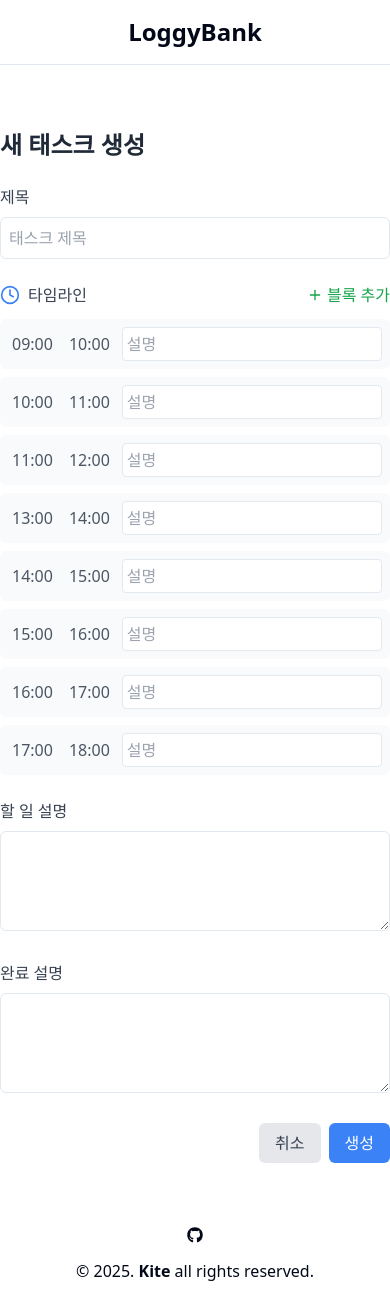
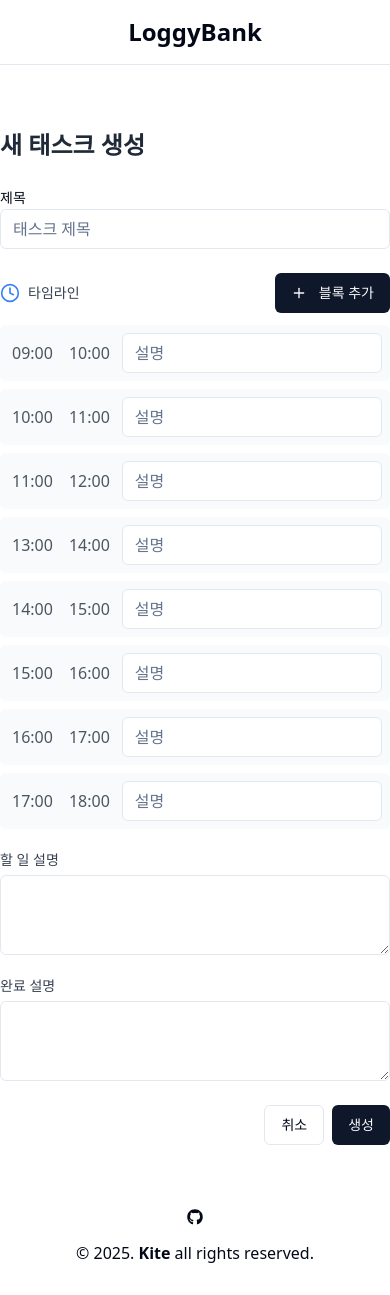
Before and after one commit to Blue-Kite/LoggyBank, a Next.js app: page /task in a window 390 px wide. Built offline with nearby package versions, Linux system fonts and the light colour scheme.

Commit message:
style: 컴포넌트 shadcn/ui 반영

```diff
--- a/app/page.tsx
+++ b/app/page.tsx
@@ -1,4 +1,6 @@
 import TaskItem from '@/components/task-item';
+import { Button } from '@/components/ui/button';
+import { Input } from '@/components/ui/input';
 import { MOCK_TASK } from '@/mock/data';
 import Link from 'next/link';
 
@@ -9,14 +11,10 @@
     <main className="flex flex-col flex-grow w-full max-w-4xl mx-auto py-8">
       <div className="flex flex-row justify-between items-center gap-4">
         <form className="flex items-center flex-1 ">
-          <input
-            type="text"
-            placeholder="업무일지 검색..."
-            className="w-full px-4 py-2 border rounded-md focus:outline-none focus:ring-2 focus:ring-blue-500"
-          />
-          <button type="submit" className="sr-only">
+          <Input type="text" placeholder="업무일지 검색..." />
+          <Button type="submit" className="sr-only">
             검색
-          </button>
+          </Button>
         </form>
         <Link
           href="/task"
--- a/app/task/page.tsx
+++ b/app/task/page.tsx
@@ -5,6 +5,10 @@
 import { generateDefaultTimeBlocks } from '@/lib/utils';
 import { v4 as uuidv4 } from 'uuid';
 import { Clock, Plus, Trash2 } from 'lucide-react';
+import { Input } from '@/components/ui/input';
+import { Button } from '@/components/ui/button';
+import { Textarea } from '@/components/ui/textarea';
+import { Label } from '@/components/ui/label';
 
 export default function CreateTask() {
   const router = useRouter();
@@ -44,7 +48,7 @@
       updatedAt: new Date(),
     };
 
-    // TODO: 실제 API 호출
+    // TODO: API 연동
     console.log('New Task:', newTask);
 
     // 작성 완료 후 목록 페이지로 이동
@@ -58,18 +62,11 @@
       <form onSubmit={handleSubmit} className="space-y-6">
         {/* 제목 입력 */}
         <div>
-          <label
-            htmlFor="title"
-            className="block mb-2 font-medium text-gray-700"
-          >
-            제목
-          </label>
-          <input
+          <Label htmlFor="title">제목</Label>
+          <Input
             type="text"
-            id="title"
             value={title}
             onChange={(e) => setTitle(e.target.value)}
-            className="w-full p-2 border rounded-md focus:outline-none focus:ring-2 focus:ring-blue-500"
             placeholder="태스크 제목"
             required
           />
@@ -78,18 +75,14 @@
         {/* 타임라인 섹션 */}
         <div>
           <div className="flex justify-between items-center mb-3">
-            <label className="font-medium text-gray-700 flex items-center">
+            <Label className="font-medium text-gray-700 flex items-center">
               <Clock className="mr-2 text-blue-500" size={20} />
               타임라인
-            </label>
-            <button
-              type="button"
-              onClick={addTimeBlock}
-              className="flex items-center text-green-600 hover:text-green-700"
-            >
+            </Label>
+            <Button onClick={addTimeBlock}>
               <Plus className="mr-1" size={16} />
               블록 추가
-            </button>
+            </Button>
           </div>
           <div className="space-y-2">
             {timeline.map((block, index) => (
@@ -98,49 +91,48 @@
                 className="flex items-center space-x-2 bg-gray-50 p-2 rounded-md"
               >
                 {index >= 8 ? (
-                  <input
+                  <Input
                     type="time"
                     value={block.startTime}
                     onChange={(e) =>
                       updateTimeBlock(index, { startTime: e.target.value })
                     }
-                    className="p-1 border rounded"
+                    className="w-30"
                   />
                 ) : (
                   <span className="p-1 text-gray-600">{block.startTime}</span>
                 )}
 
                 {index >= 8 ? (
-                  <input
+                  <Input
                     type="time"
                     value={block.endTime}
                     onChange={(e) =>
                       updateTimeBlock(index, { endTime: e.target.value })
                     }
-                    className="p-1 border rounded"
+                    className="w-30"
                   />
                 ) : (
                   <span className="p-1 text-gray-600">{block.endTime}</span>
                 )}
 
-                <input
+                <Input
                   type="text"
                   placeholder="설명"
                   value={block.description || ''}
                   onChange={(e) =>
                     updateTimeBlock(index, { description: e.target.value })
                   }
-                  className="flex-grow p-1 border rounded"
+                  className="flex-grow"
                 />
 
                 {index >= 8 && (
-                  <button
-                    type="button"
+                  <Button
                     onClick={() => removeTimeBlock(index)}
-                    className="text-red-500 hover:text-red-600"
+                    variant="outline"
                   >
                     <Trash2 size={16} />
-                  </button>
+                  </Button>
                 )}
               </div>
             ))}
@@ -149,51 +141,39 @@
 
         {/* 할 일 설명 */}
         <div>
-          <label
+          <Label
             htmlFor="todoDescription"
             className="block mb-2 font-medium text-gray-700"
           >
             할 일 설명
-          </label>
-          <textarea
-            id="todoDescription"
+          </Label>
+          <Textarea
             value={todoDescription}
             onChange={(e) => setTodoDescription(e.target.value)}
-            className="w-full p-2 border rounded-md min-h-[100px] focus:outline-none focus:ring-2 focus:ring-blue-500"
           />
         </div>
 
         {/* 완료 설명 */}
         <div>
-          <label
+          <Label
             htmlFor="doneDescription"
             className="block mb-2 font-medium text-gray-700"
           >
             완료 설명
-          </label>
-          <textarea
+          </Label>
+          <Textarea
             id="doneDescription"
             value={doneDescription}
             onChange={(e) => setDoneDescription(e.target.value)}
-            className="w-full p-2 border rounded-md min-h-[100px] focus:outline-none focus:ring-2 focus:ring-blue-500"
           />
         </div>
 
         {/* 제출 버튼 */}
         <div className="flex justify-end space-x-2">
-          <button
-            type="button"
-            onClick={() => router.back()}
-            className="px-4 py-2 bg-gray-200 text-gray-700 rounded-md hover:bg-gray-300"
-          >
+          <Button variant="outline" onClick={() => router.back()}>
             취소
-          </button>
-          <button
-            type="submit"
-            className="px-4 py-2 bg-blue-500 text-white rounded-md hover:bg-blue-600"
-          >
-            생성
-          </button>
+          </Button>
+          <Button type="submit">생성</Button>
         </div>
       </form>
     </div>
--- /dev/null
+++ b/components/ui/input.tsx
@@ -0,0 +1,22 @@
+import * as React from "react"
+
+import { cn } from "@/lib/utils"
+
+const Input = React.forwardRef<HTMLInputElement, React.ComponentProps<"input">>(
+  ({ className, type, ...props }, ref) => {
+    return (
+      <input
+        type={type}
+        className={cn(
+          "flex h-10 w-full rounded-md border border-input bg-background px-3 py-2 text-base ring-offset-background file:border-0 file:bg-transparent file:text-sm file:font-medium file:text-foreground placeholder:text-muted-foreground focus-visible:outline-none focus-visible:ring-2 focus-visible:ring-ring focus-visible:ring-offset-2 disabled:cursor-not-allowed disabled:opacity-50 md:text-sm",
+          className
+        )}
+        ref={ref}
+        {...props}
+      />
+    )
+  }
+)
+Input.displayName = "Input"
+
+export { Input }
--- /dev/null
+++ b/components/ui/label.tsx
@@ -0,0 +1,26 @@
+"use client"
+
+import * as React from "react"
+import * as LabelPrimitive from "@radix-ui/react-label"
+import { cva, type VariantProps } from "class-variance-authority"
+
+import { cn } from "@/lib/utils"
+
+const labelVariants = cva(
+  "text-sm font-medium leading-none peer-disabled:cursor-not-allowed peer-disabled:opacity-70"
+)
+
+const Label = React.forwardRef<
+  React.ElementRef<typeof LabelPrimitive.Root>,
+  React.ComponentPropsWithoutRef<typeof LabelPrimitive.Root> &
+    VariantProps<typeof labelVariants>
+>(({ className, ...props }, ref) => (
+  <LabelPrimitive.Root
+    ref={ref}
+    className={cn(labelVariants(), className)}
+    {...props}
+  />
+))
+Label.displayName = LabelPrimitive.Root.displayName
+
+export { Label }
--- /dev/null
+++ b/components/ui/textarea.tsx
@@ -0,0 +1,22 @@
+import * as React from "react"
+
+import { cn } from "@/lib/utils"
+
+const Textarea = React.forwardRef<
+  HTMLTextAreaElement,
+  React.ComponentProps<"textarea">
+>(({ className, ...props }, ref) => {
+  return (
+    <textarea
+      className={cn(
+        "flex min-h-[80px] w-full rounded-md border border-input bg-background px-3 py-2 text-base ring-offset-background placeholder:text-muted-foreground focus-visible:outline-none focus-visible:ring-2 focus-visible:ring-ring focus-visible:ring-offset-2 disabled:cursor-not-allowed disabled:opacity-50 md:text-sm",
+        className
+      )}
+      ref={ref}
+      {...props}
+    />
+  )
+})
+Textarea.displayName = "Textarea"
+
+export { Textarea }
--- a/package.json
+++ b/package.json
@@ -11,6 +11,7 @@
     "format:fix": "prettier --write --ignore-path .gitignore ."
   },
   "dependencies": {
+    "@radix-ui/react-label": "^2.1.2",
     "@radix-ui/react-slot": "^1.1.2",
     "class-variance-authority": "^0.7.1",
     "clsx": "^2.1.1",
```
Also changed, not shown: 1 other file (tests, documents, lock files or other folders).
